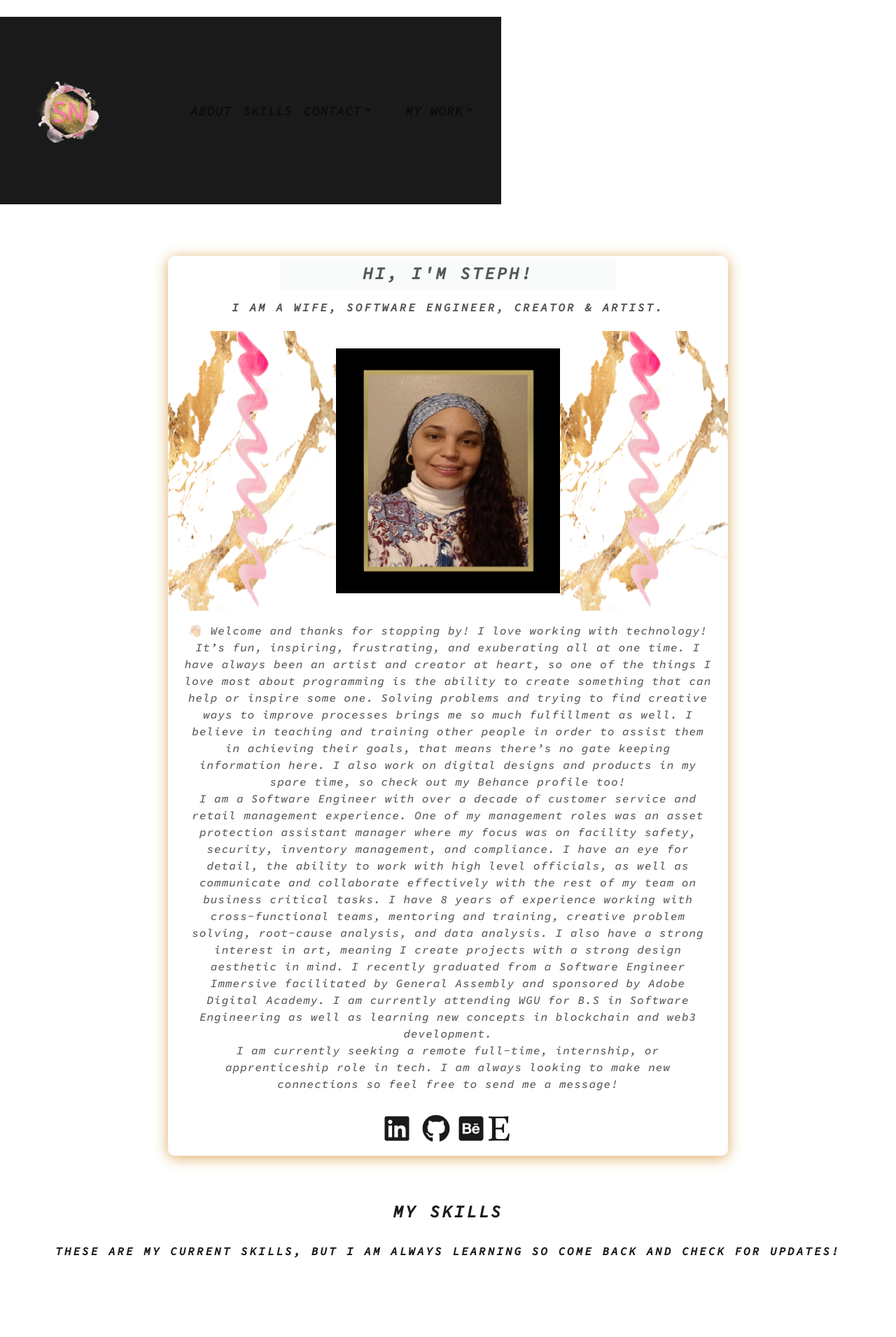
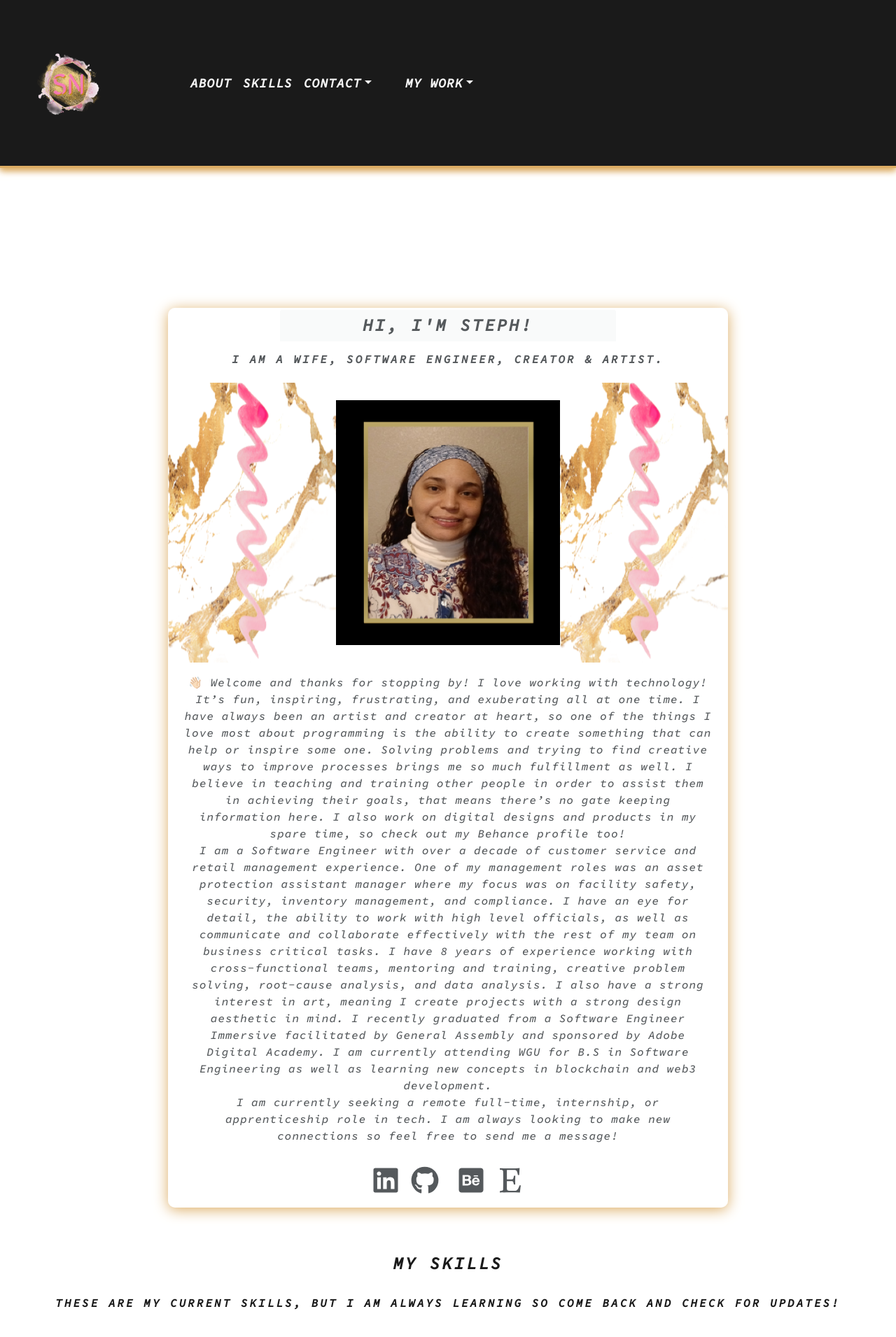
Before and after one commit to Worksmart377/my-portfolio, a React (Create React App) app: page / in a window 1280 px wide. Shown: the top 1911 px of the page at 70% size. Built offline with nearby package versions, Linux system fonts and the light colour scheme.

Commit message:
edits navbar, about links, contact form

```diff
--- a/src/App.css
+++ b/src/App.css
@@ -11,6 +11,24 @@
 }
 
 /* NavBar */
+nav {
+  width: 100%;
+  border-bottom: 2px inset #dcac63;
+  box-shadow: 0 3px 10px #dcac63;
+  height: 30vmin
+
+}
+
+.navbar {
+  padding: 0;
+  color: whitesmoke;
+
+}
+
+.navbar navbar-expand-lg bg-primary{
+  padding-top: 0;
+
+}
 
 .container-fluid {
   display: flex;
@@ -22,6 +40,11 @@
 a.nav-link {
   font-size: large;
   color: whitesmoke;
+}
+
+.navbar-light .navbar-nav .nav-link {
+  color: whitesmoke;
+  font-size: large;
 }
 
 
@@ -47,7 +70,7 @@ a.nav-link {
 .card.mb-3.about{
   justify-content: center;
   align-items: center;
-  margin-top: 50px;
+  margin-top: 200px;
   max-width: 800px;
   background: rgba(255, 255, 255, 0.15);
   box-shadow: 0 3px 20px #dcac63;
@@ -57,6 +80,9 @@ a.nav-link {
   border-radius: 10px;
 }
 
+a.card-link{
+  color: #55595c;
+}
 
 /* Skills */
 
@@ -171,3 +197,8 @@ textarea {
   margin: 10px 10px;
   padding: 10px 10px;
 }
+
+.form-control {
+  background-color: rgb(220,173,99,0.25);
+  border: 1px solid #55595c;
+}
--- a/src/components/About.js
+++ b/src/components/About.js
@@ -37,10 +37,10 @@ const About = () => {
                         <a href='https://github.com/Worksmart377' class='card-link'>
                         <FaGithub size={40} />
                         </a>&nbsp;
-                        <a href='https://www.behance.net/MrsN377'>
+                        <a href='https://www.behance.net/MrsN377' class='card-link'>
                         <FaBehanceSquare size={40} />
                         </a>
-                        <a href='https://www.PlatinumStyleIcons.etsy.com'>
+                        <a href='https://www.PlatinumStyleIcons.etsy.com' class='card-link'>
                         <FaEtsy size={40} />
                         </a>
                     </div>
--- a/src/components/WorkProgramming.js
+++ b/src/components/WorkProgramming.js
@@ -42,7 +42,7 @@ const WorkProgramming = () => {
                 <img className='home-page' src={Tokens} alt='home page' />
                 <div className='btns'>
                 <a href='https://turtle-tokesn.herokuapp.com/'>
-                  <button className='btn btn-outline-primary'>Demo</button>
+                  <button className='btn btn-outline-secondary'>Demo</button>
                 </a>
                 <a href='https://github.com/Worksmart377/turtle-tokens'>
                   <button className='btn btn-outline-secondary'>Code</button>
```
